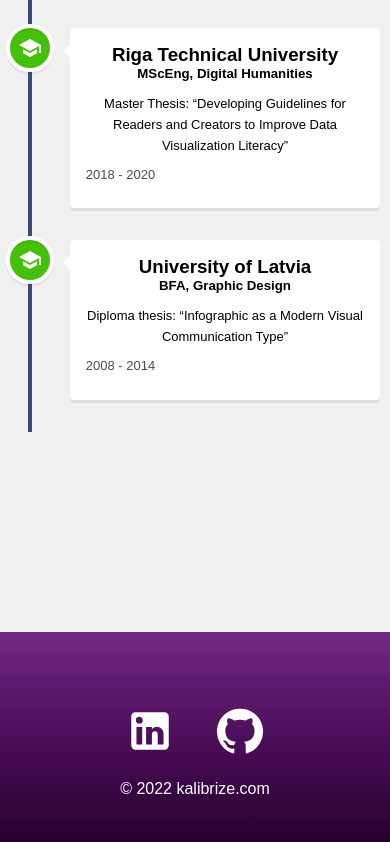
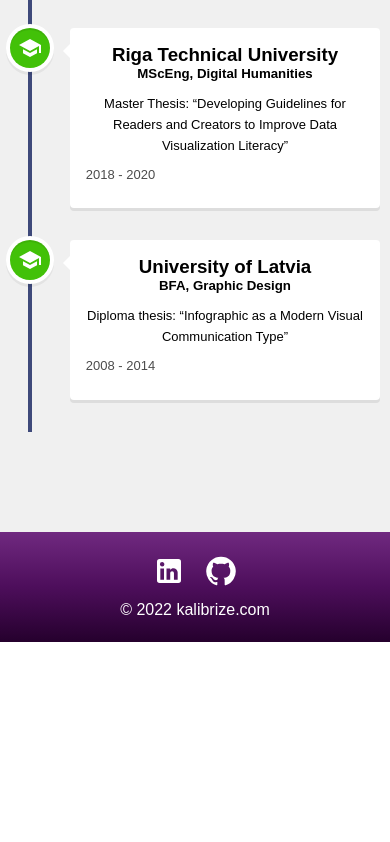
Before and after one commit to SabineZilde/Portfolio-project, a React (Create React App) app: page /experience in a window 390 px wide. Shown: the part 425-1267 px from the top of the page. After the commit the page ends 1067 px from the top, so only its background shows below. Built offline with nearby package versions, Linux system fonts and the light colour scheme.

Commit message:
style: footer

```diff
--- a/src/styles/Footer.css
+++ b/src/styles/Footer.css
@@ -1,28 +1,36 @@
 .footer {
     width: 100%;
-    height: 200px;
+    height: 100px;
     background: linear-gradient(180deg, #702980, #4d0e5b, #25002d);
     display: flex;
     justify-content: center;
     align-items: center;
     flex-direction: column;
-    padding-top: 10px;
-    margin-top: 200px;
+    padding: 10px 0 20px;
+    margin-top: 100px;
   }
 
   .socialMedia svg {
     color: white;
-    margin: 20px;
-    font-size: 70px;
+    margin: 10px;
+    font-size: 3em;
     cursor: pointer;
   }
 
   .footer p {
     color: white;
+    font-size: 1em;
+  }
+
+  @media only screen and (max-width: 600px) {
+    .footer {
+      height: 80px;
+      padding-bottom: 20px;
+    }
   }
 
   @media only screen and (max-width: 600px) {
     .footer svg {
-      font-size: 50px;
+      font-size: 2em;
     }
   }
```
